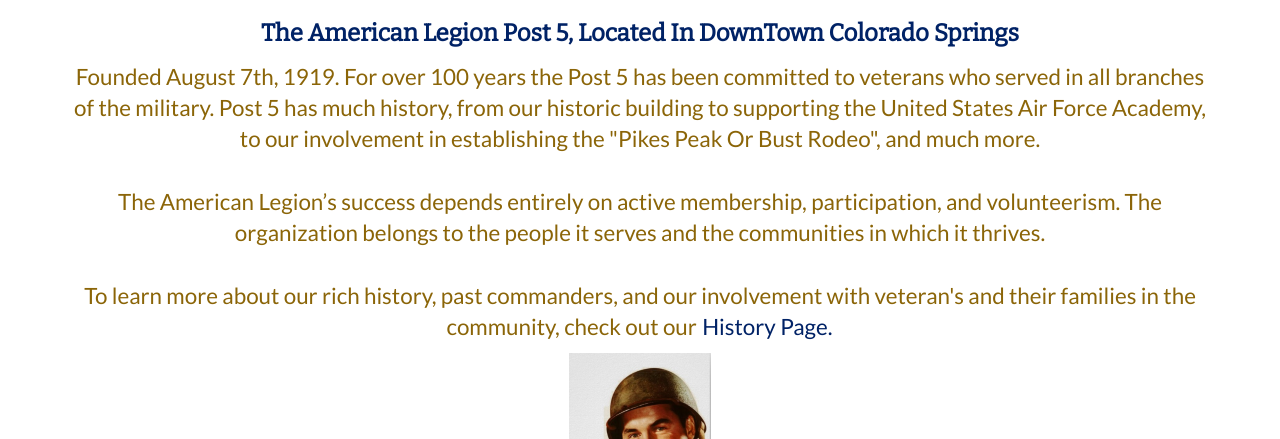
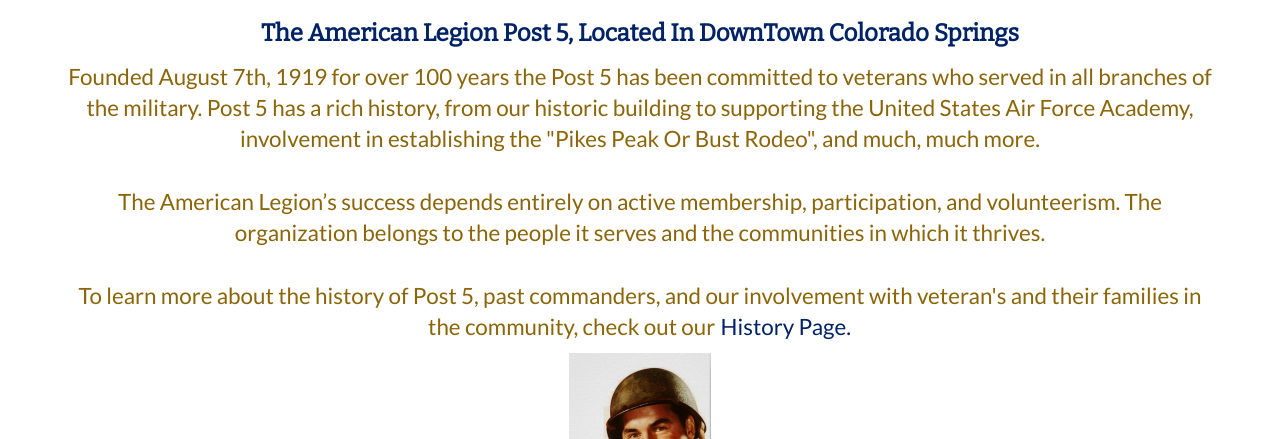
Before and after one commit to LaycH/American-Legion-Post-5, a plain HTML site: page about/index.html in a window 1280 px wide. Shown: the part 513-952 px from the top of the page. Drawn offline with nearby package versions, Linux system fonts and the light colour scheme.

Commit message:
edited  history content and commented out emails

```diff
--- a/about/index.html
+++ b/about/index.html
@@ -72,14 +72,14 @@
 
         <h2>The American Legion Post 5, Located In DownTown Colorado Springs</h2>
 
-          <p>Founded August 7th, 1919. For over 100 years the Post 5
+          <p>Founded August 7th, 1919 for over 100 years the Post 5
              has been committed to veterans who served in all branches of the military.
-             Post 5 has much history, from our historic building to supporting the United States Air Force Academy, to
-             our involvement in establishing the "Pikes Peak Or Bust Rodeo", and much more.<br><br>
+             Post 5 has a rich history, from our historic building to supporting the United States Air Force Academy,
+             involvement in establishing the "Pikes Peak Or Bust Rodeo", and much, much more.<br><br>
              The American Legion’s success depends entirely on active membership,
              participation, and volunteerism. The organization belongs to the people
              it serves and the communities in which it thrives.<br><br>
-             To learn more about our rich history, past commanders, and our involvement with veteran's
+             To learn more about the history of Post 5, past commanders, and our involvement with veteran's
              and their families in the community, check out our<a href="https://www.facebook.com/groups/135002110563564/" target="blank">
               <span class="info-link">History Page.</span></a>
             </p>
@@ -90,7 +90,7 @@
           <img src="../img/cup-joe.png" alt="Cup Of Joe">
         </div>
 
-        <section class="members">
+        <!-- <section class="members">
 
           <div>
           <h2>Officers</h2>
@@ -148,7 +148,7 @@
               </ul>
           </div>
 
-        </section>
+        </section> -->
       </div>
 
   </main>
```
